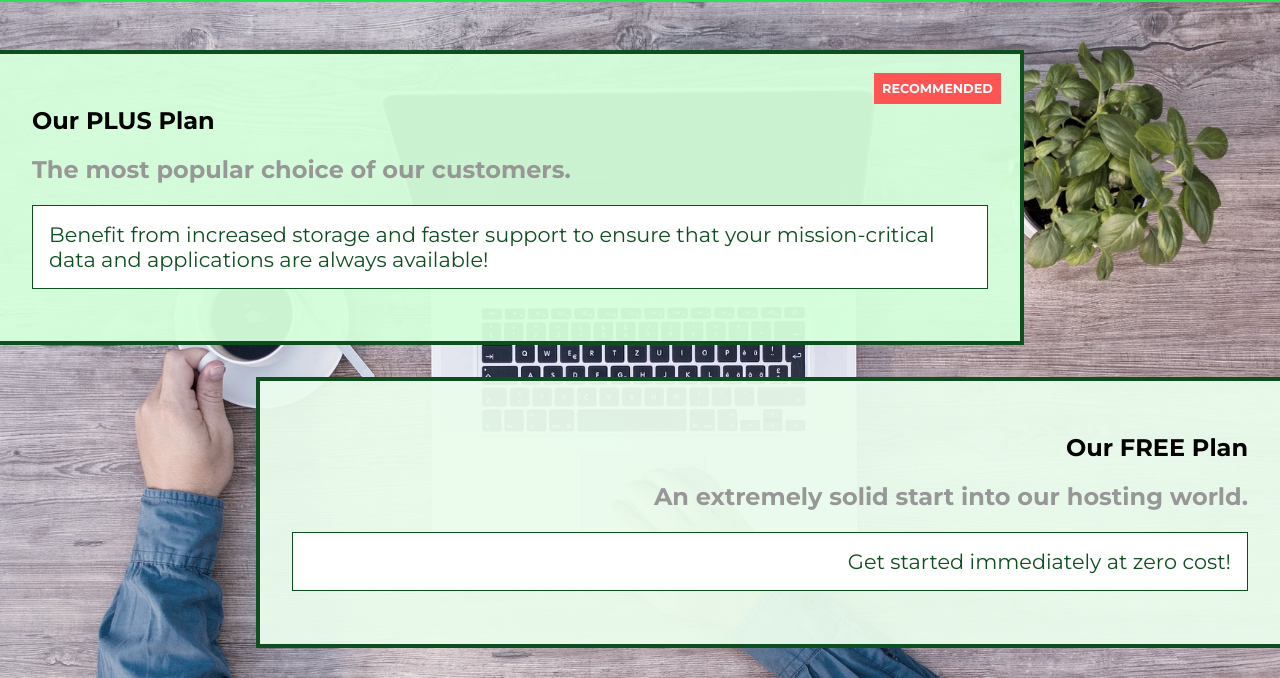
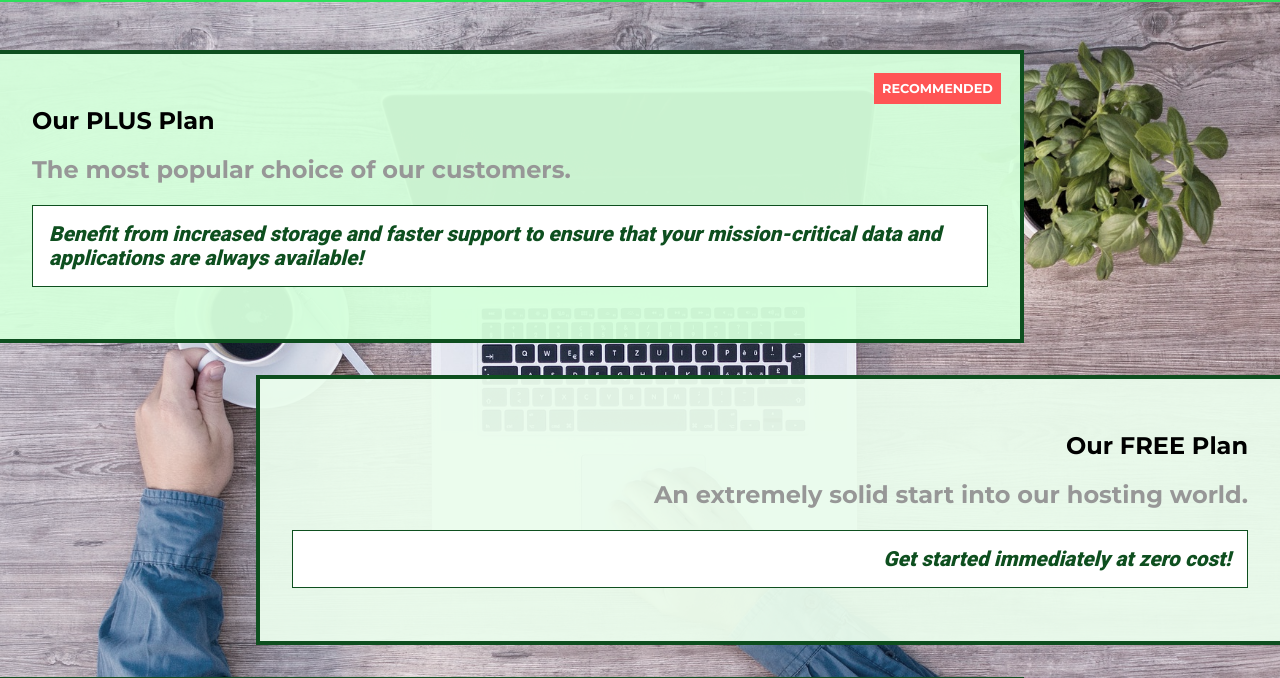
Before and after one commit to mwoitek/css-basics, a website: page src/packages/index.html in a window 1280 px wide. Shown: the part 54-732 px from the top of the page. Drawn offline with Linux system fonts and the light colour scheme.

Commit message:
Simplify font imports

```diff
--- a/src/packages/index.html
+++ b/src/packages/index.html
@@ -1,4 +1,4 @@
-<!doctype html>
+<!DOCTYPE html>
 <html lang="en">
   <head>
     <meta charset="UTF-8" />
@@ -6,12 +6,6 @@
     <meta name="viewport" content="width=device-width, initial-scale=1.0" />
     <title>uHost</title>
     <link rel="shortcut icon" href="../favicon.png" />
-    <link rel="preconnect" href="https://fonts.googleapis.com" />
-    <link rel="preconnect" href="https://fonts.gstatic.com" crossorigin />
-    <link
-      href="https://fonts.googleapis.com/css2?family=Anton&family=Montserrat:wght@400;700&display=swap"
-      rel="stylesheet"
-    />
     <link rel="stylesheet" href="../shared.css" />
     <link rel="stylesheet" href="packages.css" />
   </head>
--- a/src/packages/packages.css
+++ b/src/packages/packages.css
@@ -55,6 +55,9 @@ main {
   font-size: 1.3rem;
   color: #0e4f1f;
   background: white;
+  font-family: 'Roboto', sans-serif;
+  font-weight: 900;
+  font-style: italic;
 }
 
 .clearfix {
--- a/src/shared.css
+++ b/src/shared.css
@@ -1,3 +1,6 @@
+@import url('https://fonts.googleapis.com/css2?family=Anton&family=Montserrat:wght@400;700&display=swap');
+@import url('https://fonts.googleapis.com/css2?family=Roboto:wght@400;900&display=swap');
+
 * {
   box-sizing: border-box;
 }
```
Also changed, not shown: src/customers/index.html (+0 -6 lines), src/index.html (+1 -7 lines), src/start-hosting/index.html (+1 -7 lines).
